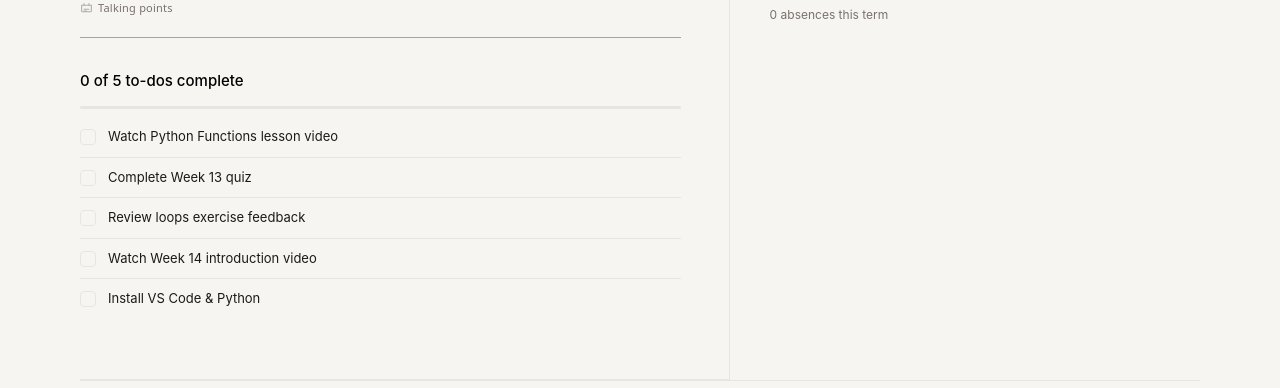
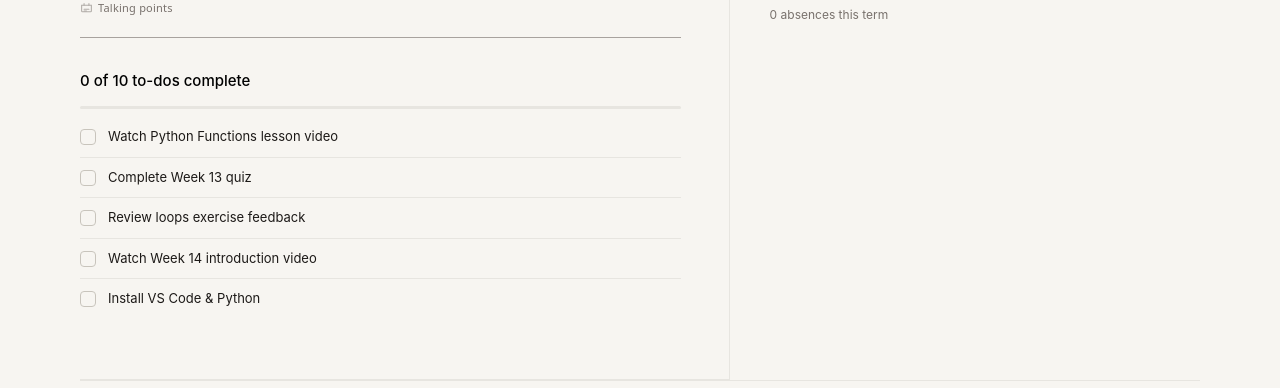
Before and after one commit to Jospin-M/adullam-academy-parent-portal, a Nuxt app in the folder code/: page / in a window 1280 px wide. Shown: the part 564-952 px from the top of the page. Built offline with nearby package versions, Linux system fonts and the light colour scheme.

Commit message:
Implement scrollable functionality for the Todos component

```diff
--- a/code/app/components/todos/Todos.vue
+++ b/code/app/components/todos/Todos.vue
@@ -1,40 +1,38 @@
 <script setup>
-    import { ref } from 'vue';
+    import { ref, computed, onMounted } from 'vue';
 
     const todos = ref([
-        {
-            id: "t1",
-            complete: false,
-            task: "Watch Python Functions lesson video"
-        },
-        {
-            id: "t2",
-            complete: false,
-            task: "Complete Week 13 quiz"
-        },
-        {
-            id: "t3",
-            complete: false,
-            task: "Review loops exercise feedback"
-        },
-        {
-            id: "t4",
-            complete: false,
-            task: "Watch Week 14 introduction video"
-        },
-        {
-            id: "t5",
-            complete: false,
-            task: "Install VS Code & Python"
+        { id: "t1",  complete: false, task: "Watch Python Functions lesson video" },
+        { id: "t2",  complete: false, task: "Complete Week 13 quiz" },
+        { id: "t3",  complete: false, task: "Review loops exercise feedback" },
+        { id: "t4",  complete: false, task: "Watch Week 14 introduction video" },
+        { id: "t5",  complete: false, task: "Install VS Code & Python" },
+        { id: "t6",  complete: false, task: "Complete the Python Functions coding challenge" },
+        { id: "t7",  complete: false, task: "Read Week 14 lesson notes" },
+        { id: "t8",  complete: false, task: "Submit Week 12 reflection" },
+        { id: "t9",  complete: false, task: "Practice writing functions with return values" },
+        { id: "t10", complete: false, task: "Message tutor with any questions before next session" },
+    ]);
+    const completedTodos = ref(todos.value.filter(todo => todo.complete).length);
+
+    const listRef = ref(null);
+    const scrollHeight = ref(null);
+    const progress = computed(() => (completedTodos.value / todos.value.length) * 100);
+
+    onMounted(() => {
+        if (!listRef.value || todos.value.length <= 5) return
+        const items = listRef.value.querySelectorAll('.todo-item')
+        let height = 0
+        for (let i = 0; i < 5 && i < items.length; i++) {
+            height += items[i].getBoundingClientRect().height
         }
-    ]);
-
-    let completedTodos = ref(todos.value.filter(todo => todo.complete == true).length);;
+        scrollHeight.value = height
+    })
 
     function toggleTodo(id) {
         const index = todos.value.findIndex(todo => todo.id === id);
 
-        if(!todos.value[index].complete) {
+        if (!todos.value[index].complete) {
             completedTodos.value++;
         } else {
             completedTodos.value--;
@@ -42,57 +40,94 @@
 
         todos.value[index].complete = !todos.value[index].complete;
 
-        console.log("sending request to update tb state", todos.value[index].id);
-        console.log(`${completedTodos.value} todos have been completed`)
+        console.log("sending request to update todo state", todos.value[index].id);
+        console.log(`${completedTodos.value} todos have been completed`);
     }
-
-    const progress = computed(() => (completedTodos.value / todos.value.length) * 100);
 </script>
 
 <template>
     <div class="flex items-baseline justify-between mb-[14px] gap-3">
         <p class="text-[15px] font-medium" id="todo-summary">
-            {{ todos.filter(todo => todo.complete == true).length }} of {{ todos.length }} to-dos complete
+            {{ completedTodos }} of {{ todos.length }} to-dos complete
         </p>
     </div>
 
-    <div class="h-[3px] bg-[#E7E5E0] rounded-[2px] mb-[18px] overflow-hidden" role="progressbar" aria-label="To-do completion" aria-valuemin="0" aria-valuemax="6" aria-valuenow="4">
-        <div class="todo-progress-fill h-full rounded-[2px] bg-[#1C1917] opacity-30" id="todo-progress-fill" :style="{ width: `${progress}%` }"></div>
+    <div
+        class="h-[3px] bg-[#E7E5E0] rounded-[2px] mb-[18px] overflow-hidden"
+        role="progressbar"
+        aria-label="To-do completion"
+        aria-valuemin="0"
+        :aria-valuemax="todos.length"
+        :aria-valuenow="completedTodos"
+    >
+        <div
+            class="h-full rounded-[2px] bg-[#1C1917] opacity-30 transition-[width] duration-300"
+            :style="{ width: `${progress}%` }"
+        ></div>
     </div>
 
-    <ul class="list-none" id="todo-list" aria-label="Weekly to-dos">
+    <div
+        class="todo-list-scroll"
+        :class="{ 'scrollable': todos.length > 5 }"
+        :style="todos.length > 5 && scrollHeight ? { maxHeight: scrollHeight + 'px' } : {}"
+    >
+        <ul class="list-none" id="todo-list" aria-label="Weekly to-dos" ref="listRef">
             <li
-            v-for="(todo) in todos"
+                v-for="todo in todos"
                 :key="todo.id"
-            :class="['todo-item', 'flex', 'items-start', 'gap-3', 'py-[10px]', 'border-t', 'border-[#E7E5E0]', 'first:border-t-0', 'first:pt-0', 'transition-opacity', 'duration-200', { 'is-done': todo.complete }]"
-            data-todo-id="t1"
+                class="todo-item flex items-start gap-3 py-[10px] border-t border-[#E7E5E0] first:border-t-0 first:pt-0 transition-opacity duration-200"
+                :class="{ 'is-done': todo.complete }"
             >
                 <button
-                :class="['todo-checkbox', 'w-4', 'h-4', 'rounded', 'border-[1.5px]', 'border-[#E7E5E0]', 'shrink-0', 'mt-[2px]', 'cursor-pointer', 'bg-transparent', 'flex', 'items-center', 'justify-center', 'transition-[border-color,background]', 'duration-150', 'p-0', 'font-[\'DM_Sans\',system-ui,sans-serif]', 'hover:border-[#78716C]', { 'checked': todo.complete }, 'bg:black']"
+                    class="todo-checkbox w-4 h-4 rounded border-[1.5px] border-[#C8C4BC] shrink-0 mt-[2px] cursor-pointer bg-transparent flex items-center justify-center transition-[border-color,background] duration-150 p-0 hover:border-[#78716C]"
+                    :class="{ 'checked': todo.complete }"
                     @click="toggleTodo(todo.id)"
-                :aria-label="`Mark '${todo.task}' as ${todo.complete ? 'incomplete' : 'complete'}'`"
+                    :aria-label="`Mark '${todo.task}' as ${todo.complete ? 'incomplete' : 'complete'}`"
                     :aria-pressed="todo.complete"
                 >
-                <div v-if="todo.complete" class="flex-row justify-center items-center bg-black rounded h-[100%] w-[100%] text-white text-sm">
-                    <svg
-                        xmlns="http://www.w3.org/2000/svg"
-                        class="w-full h-full text-white"
-                        fill="none"
-                        viewBox="0 0 24 24"
-                        stroke="currentColor"
-                        stroke-width="3"
-                    >
+                    <div v-if="todo.complete" class="flex items-center justify-center bg-black rounded h-full w-full text-white">
+                        <svg xmlns="http://www.w3.org/2000/svg" class="w-full h-full text-white" fill="none" viewBox="0 0 24 24" stroke="currentColor" stroke-width="3">
                             <path stroke-linecap="round" stroke-linejoin="round" d="M5 13l4 4L19 7" />
                         </svg>
                     </div>
                 </button>
 
                 <span
-                :class="['todo-label', 'flex-1', 'text-[13px]', 'font-normal', 'text-[#1C1917]', 'leading-[1.5]', 'cursor-pointer', 'transition-[color]', 'duration-150', { 'line-through': todo.complete, 'text-[#9C9491]': todo.complete }]"
+                    class="todo-label flex-1 text-[13px] font-normal text-[#1C1917] leading-[1.5] cursor-pointer transition-[color] duration-150"
+                    :class="{ 'line-through text-[#9C9491]': todo.complete }"
                     @click="toggleTodo(todo.id)"
                 >
                     {{ todo.task }}
                 </span>
             </li>
         </ul>
+    </div>
 </template>
+
+<style scoped>
+    .todo-list-scroll {
+        scrollbar-width: thin;
+        scrollbar-color: #E7E5E0 transparent;
+    }
+
+    .todo-list-scroll::-webkit-scrollbar {
+        width: 4px;
+    }
+
+    .todo-list-scroll::-webkit-scrollbar-track {
+        background: transparent;
+    }
+
+    .todo-list-scroll::-webkit-scrollbar-thumb {
+        background-color: #E7E5E0;
+        border-radius: 999px;
+    }
+
+    .todo-list-scroll::-webkit-scrollbar-thumb:hover {
+        background-color: #A8A29E;
+    }
+
+    .todo-list-scroll.scrollable {
+        overflow-y: auto;
+    }
+</style>
```
Lines whose indentation alone changed are shown as unchanged.
